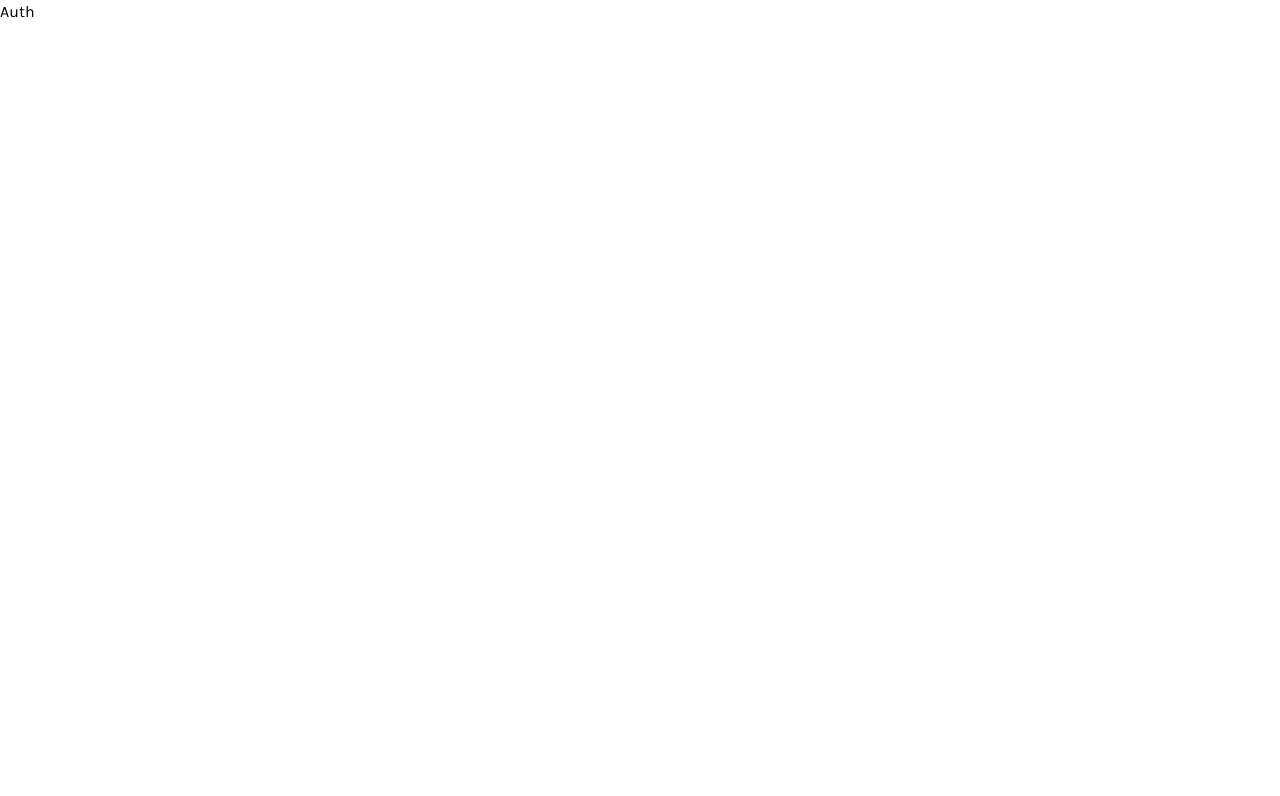
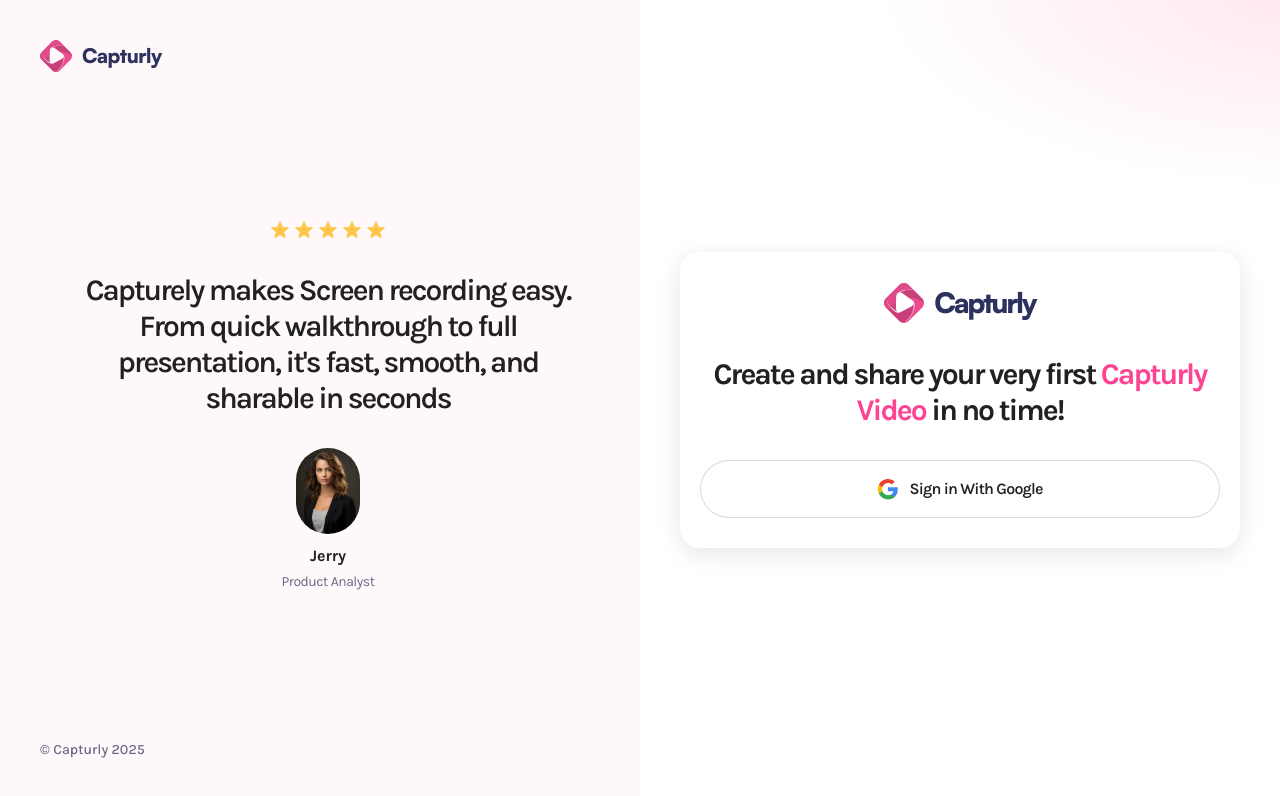
Before and after one commit to mansijasoria/Capturly, a Next.js app: page /sign-in in a window 1280 px wide. Shown: the top 796 px of the page. Built offline with nearby package versions, Linux system fonts and the light colour scheme.

Commit message:
Sigin Page UI is done

```diff
--- a/app/(auth)/sign-in/page.tsx
+++ b/app/(auth)/sign-in/page.tsx
@@ -1,8 +1,49 @@
+import Image from 'next/image'
+import Link from 'next/link'
 import React from 'react'
 
 const page = () => {
   return (
-    <div>Auth</div>
+    <main className='sign-in'>
+      <aside className='testimonial'>
+        <Link href="/">
+        <Image src="/assets/icons/logo.svg" alt='logo' width={32} height={32} />
+        <h1>Capturly</h1>
+        </Link>
+        <div className='description'>
+          <section>
+            <figure>
+              {Array.from({length:5}).map((_,index)=>(<Image src="/assets/icons/star.svg" alt='star' width={20} height={20} key={index}/>))}
+            </figure>
+            <p>Capturely makes Screen recording easy. From quick walkthrough to full presentation, it's fast, smooth, and sharable in seconds </p>
+
+            <article>
+              <Image src='/assets/images/jerry.jpeg' alt='jerry' height={64} width={64} className='rounded-full'/>
+              <div><h2>Jerry</h2>
+              <p>Product Analyst</p></div>
+            </article>
+          </section>
+        </div>
+        <p>&#169; Capturly {(new Date().getFullYear())}</p>
+      </aside>
+
+      <aside className='google-sign-in'>
+      <section>
+        <Link href='/'>
+        <Image src="/assets/icons/logo.svg" alt='logo' width={40} height={40} />
+         <h1>Capturly</h1>
+        </Link>
+       <p>Create and share your very first <span>Capturly Video</span> in no time!</p>
+      <button>
+        <Image src='/assets/icons/google.svg' alt='google' width={22} height={22} />
+        <span>Sign in With Google</span>
+      </button>
+      </section>
+      </aside>
+
+      <div className='overlay'/>
+
+    </main>
   )
 }
 
```
Also changed, not shown: public/assets/images/jerry.jpeg (added).
